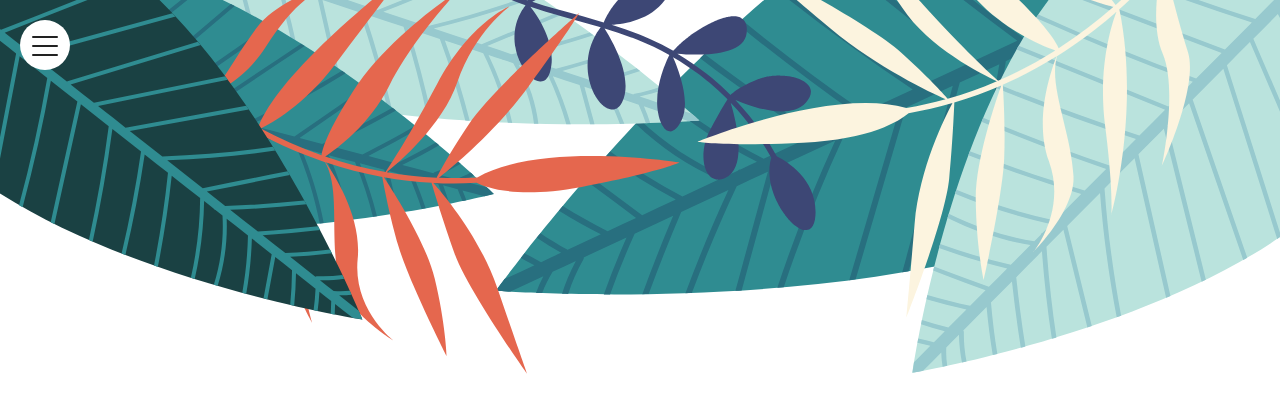
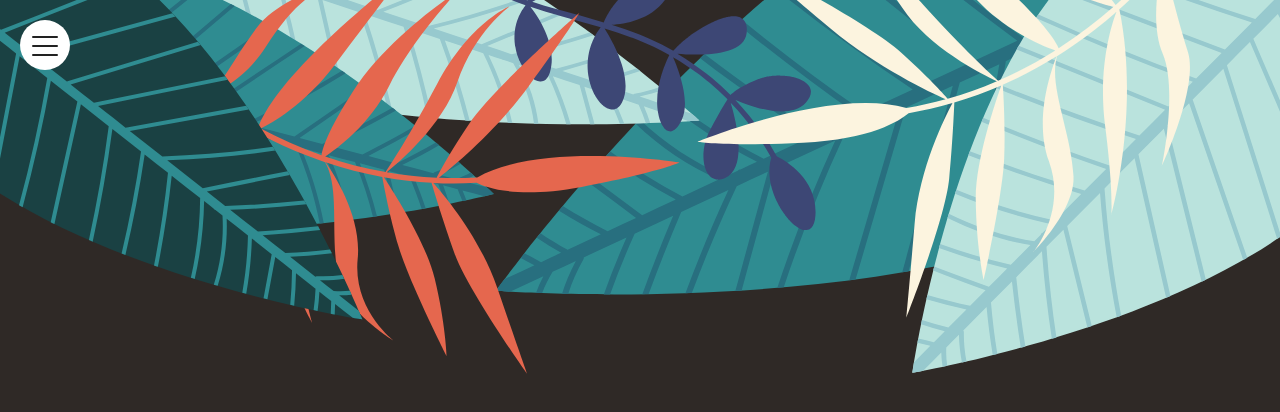
Before and after one commit to jenseneducation-madoka-fujimaki-ahlsen/slutprojekt-airbean-api, a Vue app: page /profile in a window 1280 px wide. Shown: the top 412 px of the page. Built offline with nearby package versions, Linux system fonts and the light colour scheme.

Commit message:
fixed type miss on App.vue

```diff
--- a/src/App.vue
+++ b/src/App.vue
@@ -8,8 +8,6 @@
 #app {
   -webkit-font-smoothing: antialiased;
   -moz-osx-font-smoothing: grayscale;
-  text-align: center;
+  height: 100%;
 }
-
-
-tyle>
+</style>
--- a/src/views/OurCoffee.vue
+++ b/src/views/OurCoffee.vue
@@ -58,7 +58,6 @@ export default {
 @import "../scss/main";
 
 .our-coffee {
-  height: 100%;
 }
 
 .our-coffee-wrap {
--- a/src/views/Profile.vue
+++ b/src/views/Profile.vue
@@ -14,6 +14,10 @@ export default {
 </script>
 
 <style lang="scss">
+@import "../scss/main";
+
 .profile {
+  background-color: $brown;
+  height: 100%;
 }
 </style>
```
